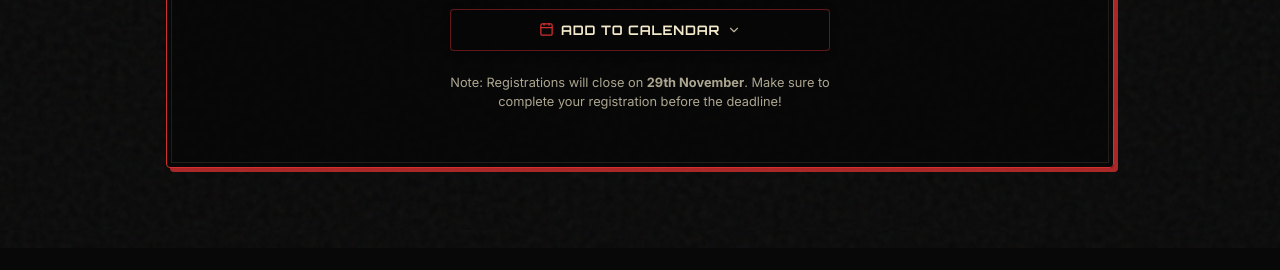
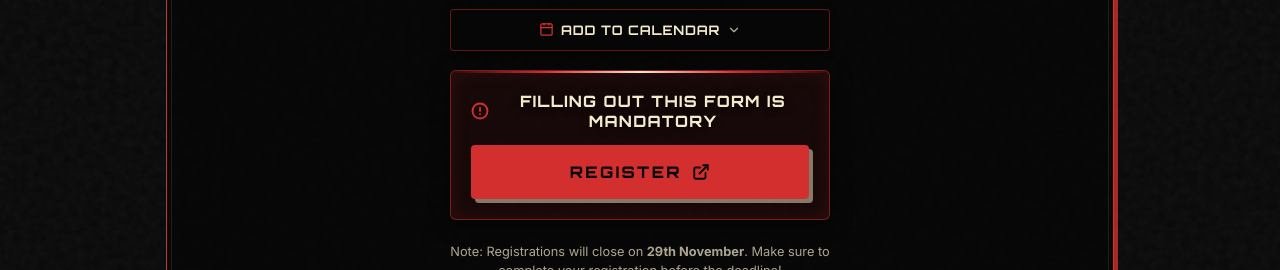
Before and after one commit to akshbir17/techfest, a React (Vite) app: page /events in a window 1280 px wide. Shown: the part 1050-1320 px from the top of the page. Before the commit the page ends 1298 px from the top, so only its background shows below. Built offline with nearby package versions, Linux system fonts and the light colour scheme.

Commit message:
feat(events): show mandatory registration form banner in 24-Hour Hackathon card

```diff
--- /dev/null
+++ b/src/components/MandatoryFormBanner.jsx
@@ -0,0 +1,103 @@
+import React from 'react';
+import { AlertCircle, ExternalLink } from 'lucide-react';
+
+const MANDATORY_FORM_URL =
+  'https://forms.cloud.microsoft/Pages/ResponsePage.aspx?id=DQSIkWdsW0yxEjajBLZtrQAAAAAAAAAAAANAAWqllTJUMzFKNlY2MklYUEdZUUszT1pGR1lKWFhDMy4u';
+
+const MandatoryFormBanner = ({ buttonId = 'mandatory-form-register-btn' }) => {
+  return (
+    <div
+      style={{
+        width: '100%',
+        backgroundColor: 'rgba(211, 47, 47, 0.08)',
+        border: '1.5px solid rgba(211, 47, 47, 0.55)',
+        borderRadius: '6px',
+        padding: '1.25rem 1.25rem',
+        display: 'flex',
+        flexDirection: 'column',
+        alignItems: 'center',
+        gap: '0.85rem',
+        boxShadow: '0 4px 20px rgba(0, 0, 0, 0.5), inset 0 0 20px rgba(211, 47, 47, 0.12)',
+        position: 'relative',
+        overflow: 'hidden',
+        boxSizing: 'border-box',
+      }}
+    >
+      {/* Accent top glow */}
+      <div
+        style={{
+          position: 'absolute',
+          top: 0,
+          left: 0,
+          right: 0,
+          height: '2px',
+          background: 'linear-gradient(90deg, transparent, #d32f2f, #f4eacc, #d32f2f, transparent)',
+        }}
+      />
+
+      <div
+        style={{
+          display: 'flex',
+          alignItems: 'center',
+          justifyContent: 'center',
+          gap: '0.5rem',
+          color: '#f4eacc',
+          fontFamily: 'var(--font-heading)',
+          fontSize: 'clamp(0.85rem, 2.8vw, 0.98rem)',
+          fontWeight: 800,
+          letterSpacing: '0.08em',
+          textTransform: 'uppercase',
+          textAlign: 'center',
+          textShadow: '0 2px 8px rgba(0, 0, 0, 0.9)',
+        }}
+      >
+        <AlertCircle size={18} color="#d32f2f" strokeWidth={2.5} style={{ flexShrink: 0 }} />
+        <span>Filling out this form is mandatory</span>
+      </div>
+
+      <a
+        id={buttonId}
+        href={MANDATORY_FORM_URL}
+        target="_blank"
+        rel="noopener noreferrer"
+        style={{
+          width: '100%',
+          display: 'flex',
+          alignItems: 'center',
+          justifyContent: 'center',
+          gap: '0.65rem',
+          padding: '0.95rem 2rem',
+          fontFamily: 'var(--font-heading)',
+          fontWeight: 800,
+          fontSize: '1rem',
+          letterSpacing: '0.15em',
+          textTransform: 'uppercase',
+          color: '#080808',
+          backgroundColor: '#d32f2f',
+          border: '2px solid #d32f2f',
+          borderRadius: '4px',
+          cursor: 'pointer',
+          textDecoration: 'none',
+          boxShadow: '4px 4px 0px 0px rgba(244, 234, 204, 0.5)',
+          transition: 'all 0.3s ease',
+          boxSizing: 'border-box',
+        }}
+        onMouseOver={(e) => {
+          e.currentTarget.style.transform = 'translateY(-2px) translateX(-2px)';
+          e.currentTarget.style.boxShadow = '6px 6px 0px 0px rgba(244, 234, 204, 0.7)';
+          e.currentTarget.style.backgroundColor = '#b71c1c';
+        }}
+        onMouseOut={(e) => {
+          e.currentTarget.style.transform = 'none';
+          e.currentTarget.style.boxShadow = '4px 4px 0px 0px rgba(244, 234, 204, 0.5)';
+          e.currentTarget.style.backgroundColor = '#d32f2f';
+        }}
+      >
+        <span>REGISTER</span>
+        <ExternalLink size={18} color="#080808" strokeWidth={2.5} />
+      </a>
+    </div>
+  );
+};
+
+export default MandatoryFormBanner;
--- a/src/pages/EventsPage.jsx
+++ b/src/pages/EventsPage.jsx
@@ -7,6 +7,7 @@ import TeamRegModal from '../components/sections/TeamRegModal';
 import { Calendar, Users, Eye } from 'lucide-react';
 import EventRulesModal from '../components/EventRulesModal';
 import AddToCalendarButton from '../components/AddToCalendarButton';
+import MandatoryFormBanner from '../components/MandatoryFormBanner';
 
 // Robust helper to ensure clean Indian Rupee symbol formatting
 const formatPrice = (price) => {
@@ -465,6 +466,10 @@ const EventsPage = ({ isEmbedded = false }) => {
                     <AddToCalendarButton event={technicalEvents[0]} variant="compact" />
                   </div>
 
+                  <div style={{ width: '100%', marginTop: '0.35rem' }}>
+                    <MandatoryFormBanner buttonId="events-mandatory-form-register-btn" />
+                  </div>
+
                   <p style={{
                     fontSize: '0.8rem',
                     color: 'rgba(244, 234, 204, 0.7)',
```
